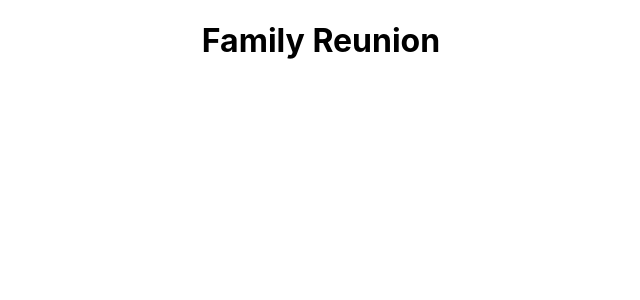
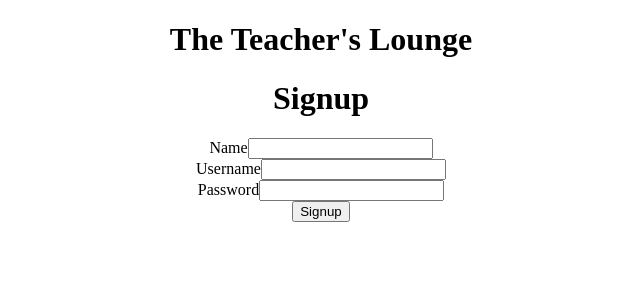
Before and after one commit to LatoyaHead/The-Teachers-Lounge, a React (Create React App) app: page / in a window 1280 px wide. Shown: the top 300 px of the page, without its empty margins (319-959 px from the left). Built offline with nearby package versions, Linux system fonts and the light colour scheme.

Commit message:
added signup/signin pages and added components

```diff
--- a/src/App.js
+++ b/src/App.js
@@ -1,5 +1,6 @@
 import React, { useEffect } from 'react'
 import './App.css';
+import Signup from './screens/Signup';
 
 function App() {
   useEffect(() => {
@@ -13,7 +14,10 @@ function App() {
   })
   return (
     <div className="App">
-      <h1>Family Reunion</h1>
+      <h1>The Teacher's Lounge</h1>
+      {/* <Signin /> */}
+      <Signup />
+
 
     </div>
   );
--- /dev/null
+++ b/src/components/Button.js
@@ -0,0 +1,11 @@
+import React from 'react'
+
+const Button = ({text}) => {
+  return (
+    <div>
+      <button>{text}</button>
+    </div>
+  )
+}
+
+export default Button
--- /dev/null
+++ b/src/components/Input.js
@@ -0,0 +1,11 @@
+import React from 'react'
+
+const Input = ({text, type}) => {
+  return (
+    <div>
+      <label>{text}<input type={type} required /></label>
+    </div>
+  )
+}
+
+export default Input
--- /dev/null
+++ b/src/components/Title.js
@@ -0,0 +1,10 @@
+import React from 'react'
+
+const Title = ({text}) => {
+  return (
+    <h1>{text}</h1>
+  )
+}
+
+
+export default Title
--- a/src/index.css
+++ /dev/null
@@ -1,13 +0,0 @@
-body {
-  margin: 0;
-  font-family: -apple-system, BlinkMacSystemFont, 'Segoe UI', 'Roboto', 'Oxygen',
-    'Ubuntu', 'Cantarell', 'Fira Sans', 'Droid Sans', 'Helvetica Neue',
-    sans-serif;
-  -webkit-font-smoothing: antialiased;
-  -moz-osx-font-smoothing: grayscale;
-}
-
-code {
-  font-family: source-code-pro, Menlo, Monaco, Consolas, 'Courier New',
-    monospace;
-}
--- a/src/index.js
+++ b/src/index.js
@@ -1,6 +1,5 @@
 import React from 'react';
 import ReactDOM from 'react-dom/client';
-import './index.css';
 import App from './App';
 import reportWebVitals from './reportWebVitals';
 
--- /dev/null
+++ b/src/screens/Signup.js
@@ -0,0 +1,19 @@
+import React from 'react'
+import Title from '../components/Title'
+import Input from '../components/Input'
+import Button from '../components/Button'
+
+const Signup = () => {
+  return (
+    <div>
+      <Title text='Signup'/>
+      <Input text='Name' type='text' />
+      <Input text='Username' type='text' />
+      <Input text='Password' type='password' />
+      <Button text='Signup' />
+    </div>
+  )
+}
+
+
+export default Signup
```
Also changed, not shown: src/screens/Signin.js (added, +19 -0 lines).
